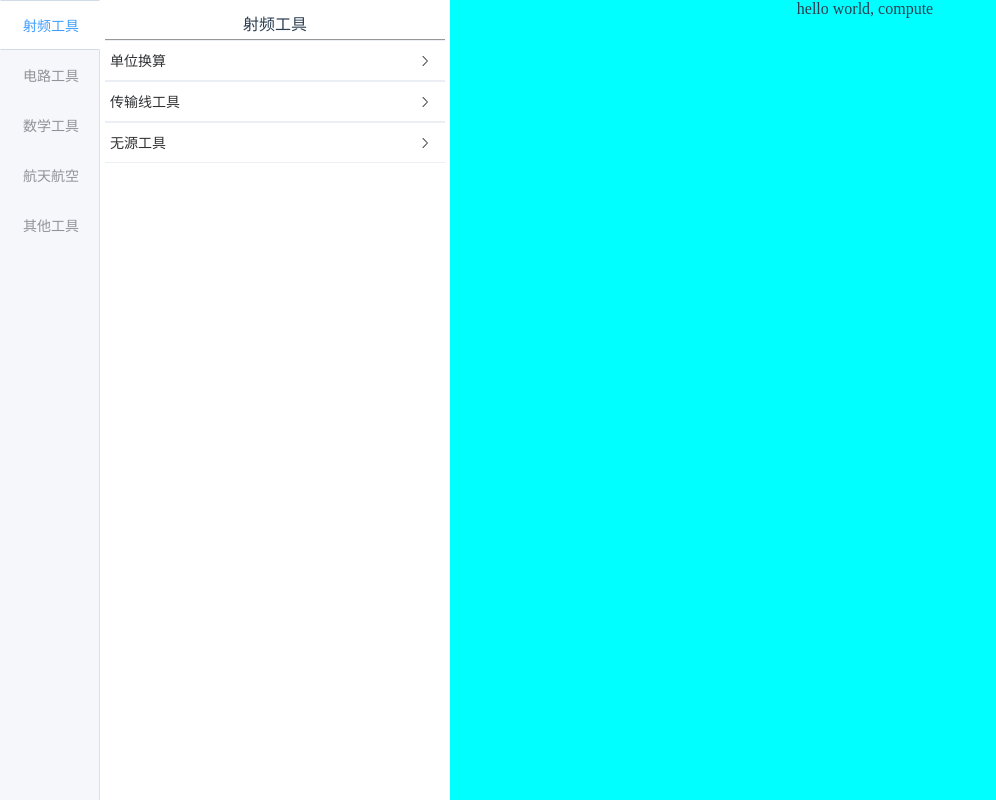
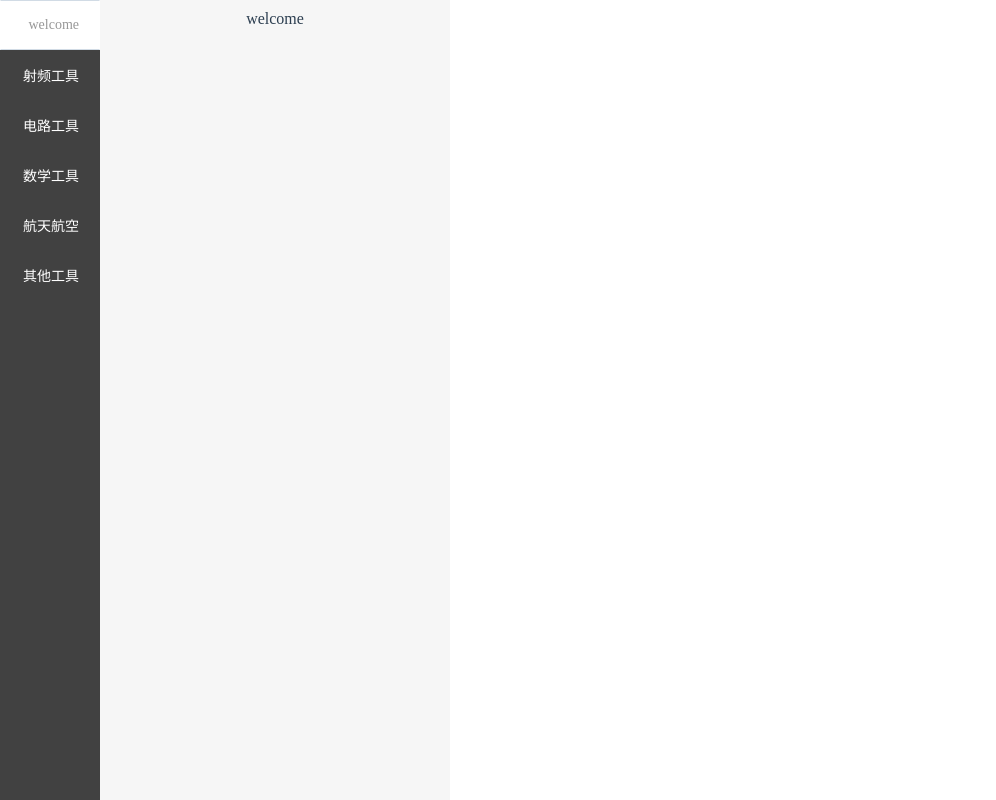
Before and after one commit to wangqi2002/scientific-computer, a Vue app: page / in a window 1280 px wide. Shown: the whole page, without its empty margins (0-996 px from the left). Built offline with nearby package versions, Linux system fonts and the light colour scheme.

Commit message:
sidebar+router

```diff
--- a/src/App.vue
+++ b/src/App.vue
@@ -1,6 +1,18 @@
 <template>
-  <router-view />
+  <div id="app">
+    <Home></Home>
+  </div>
 </template>
+
+<script setup>
+import { ref, provide, onMounted } from "vue";
+
+import Home from "@/views/HomeView.vue";
+
+
+onMounted(() => {
+});
+</script>
 
 <style lang="scss">
 #app {
@@ -9,5 +21,43 @@
   -moz-osx-font-smoothing: grayscale;
   text-align: center;
   color: #2c3e50;
+
+  .router-fade-enter-active,
+  .router-fade-leave-active {
+    transition: opacity 0.3s;
+  }
+
+  .router-fade-enter,
+  .router-fade-leave-active {
+    opacity: 0;
+  }
+
+  ::-webkit-scrollbar {
+    width: 5px;
+    height: 5px;
+  }
+
+  ::-webkit-scrollbar-track {
+    width: 6px;
+    background: rgba(#101F1C, 0.1);
+    -webkit-border-radius: 2em;
+    -moz-border-radius: 2em;
+    border-radius: 2em;
+  }
+
+  ::-webkit-scrollbar-thumb {
+    background-color: rgba(144, 147, 153, .5);
+    background-clip: padding-box;
+    min-height: 28px;
+    -webkit-border-radius: 2em;
+    -moz-border-radius: 2em;
+    border-radius: 2em;
+    transition: background-color .3s;
+    cursor: pointer;
+  }
+
+  ::-webkit-scrollbar-thumb:hover {
+    background-color: rgba(144, 147, 153, .3);
+  }
 }
 </style>
--- a/src/components/Sidebar.vue
+++ b/src/components/Sidebar.vue
@@ -1,17 +1,25 @@
 <template>
     <div class="sidebar_box">
-        <el-tabs v-model="editableTabsValue" tab-position="left" type="border-card" class="sidebar_tabs"
+        <el-tabs v-model="sidebarTabsValue" tab-position="left" type="border-card" class="sidebar_tabs"
             @tab-click="handleTabpane">
-            <el-tab-pane v-for="item in editableTabs" :key="item.name" :label="item.title" :name="item.name">
+            <el-tab-pane v-for="item in sidebarTabs" :key="item.name" :label="item.title" :name="item.name">
+                <div class="pane_box" v-if="item.name === 'welcome'">welcome</div>
+                <div class="pane_box" v-else>
                     <div class="pane_title">{{ item.content }}</div>
-                <el-collapse class="pane_compute" v-if="item.children" v-for="(subItem, subIndex) in item.children">
+                    <div class="pane_compute">
+                        <el-collapse v-if="item.children" v-for="(subItem, subIndex) in item.children">
                             <el-collapse-item class="pane_card" :title="subItem.content">
                                 <div class="pane_card_content" v-if="subItem.children"
                                     v-for="(grandItem, grandIndex) in subItem.children">
-                            <span class="compute_item">{{ grandItem.content }}</span>
+                                    <img class="compute_icon" src="../assets/point.svg" />
+                                    <router-link class="compute_item" :to="{
+                                        name: grandItem.name
+                                    }">{{ grandItem.content }}</router-link>
                                 </div>
                             </el-collapse-item>
                         </el-collapse>
+                    </div>
+                </div>
             </el-tab-pane>
         </el-tabs>
     </div>
@@ -22,15 +30,15 @@ import { ref, onMounted } from "vue";
 
 import { exportFormula } from "../uitls/index"
 
-const editableTabsValue = ref('rf')
-const editableTabs = ref([])
+const sidebarTabsValue = ref('welcome')
+const sidebarTabs = ref([])
 
 const handleTabpane = (e) => {
-    console.log(e.props)
+    console.log(e.props.label)
 }
 
 onMounted(() => {
-    editableTabs.value = exportFormula()
+    sidebarTabs.value = exportFormula()
 });
 </script>
 
--- /dev/null
+++ b/src/components/circuit/inductance/helical-inductance.vue
@@ -0,0 +1,13 @@
+<template>
+    <div class="welcome_box">
+        {{ msg }}
+    </div>
+</template>
+
+<script setup>
+import { ref } from "vue";
+
+const msg = ref("hello world, helical-inductance");
+
+</script>
+<style lang="scss"></style>
--- a/src/components/computeView.vue
+++ b/src/components/computeView.vue
@@ -1,6 +1,8 @@
 <template>
     <div class="compute_box">
-        {{ msg }}
+        <transition name="router-fade" mode="out-in">
+            <router-view></router-view>
+        </transition>
     </div>
 </template>
 
--- /dev/null
+++ b/src/components/rf/unitConversion/W-dDW-dBm.vue
@@ -0,0 +1,13 @@
+<template>
+    <div class="welcome_box">
+        {{ msg }}
+    </div>
+</template>
+
+<script setup>
+import { ref } from "vue";
+
+const msg = ref("hello world, W-dDW-dBm");
+
+</script>
+<style lang="scss"></style>
--- /dev/null
+++ b/src/components/rf/unitConversion/dBm-dBμV-dBmW-V.vue
@@ -0,0 +1,13 @@
+<template>
+    <div class="welcome_box">
+        {{ msg }}
+    </div>
+</template>
+
+<script setup>
+import { ref } from "vue";
+
+const msg = ref("hello world, dBm-dBμV-dBmW-V");
+
+</script>
+<style lang="scss"></style>
--- /dev/null
+++ b/src/components/welcome.vue
@@ -0,0 +1,13 @@
+<template>
+    <div class="welcome_box">
+        {{ msg }}
+    </div>
+</template>
+
+<script setup>
+import { ref } from "vue";
+
+const msg = ref("hello world, welcome");
+
+</script>
+<style lang="scss"></style>
--- a/src/router/index.js
+++ b/src/router/index.js
@@ -7,7 +7,34 @@ const routes = [
     // route level code-splitting
     // this generates a separate chunk (about.[hash].js) for this route
     // which is lazy-loaded when the route is visited.
-    component: () => import(/* webpackChunkName: "about" */ '../views/HomeView.vue')
+    component: () => import(/* webpackChunkName: "about" */ '@/views/HomeView.vue')
+  },
+  {
+    path: '/',
+    name: 'home',
+    component: () => import('@/components/computeView.vue'),
+    children: [
+      {
+        path: 'welcome',
+        name: 'welcome',
+        component: () => import('@/components/welcome.vue'),
+      },
+      {
+        path: 'W-dDW-dBm',
+        name: 'W-dDW-dBm',
+        component: () => import('@/components/rf/unitConversion/W-dDW-dBm.vue'),
+      },
+      {
+        path: 'dBm-dBμV-dBmW-V',
+        name: 'dBm-dBμV-dBmW-V',
+        component: () => import('@/components/rf/unitConversion/dBm-dBμV-dBmW-V.vue'),
+      },
+      {
+        path: 'helical-inductance',
+        name: 'helical-inductance',
+        component: () => import('@/components/circuit/inductance/helical-inductance.vue'),
+      },
+    ]
   }
 ]
 
--- a/src/style/compute.scss
+++ b/src/style/compute.scss
@@ -1,5 +1,5 @@
 .compute_box {
     width: 100%;
     height: 100vh;
-    background-color: aqua;
+    background-color: white;
 }
--- a/src/style/sidebar.scss
+++ b/src/style/sidebar.scss
@@ -1,5 +1,6 @@
 .sidebar_box {
     $sidebar-width: 450px;
+    $plane-color: #f6f6f6;
     width: $sidebar-width;
     height: 100%;
 
@@ -10,20 +11,30 @@
         .el-tabs__header {
             margin-right: 0;
             .el-tabs__nav-scroll {
+                background-color: #414141;
                 .el-tabs__item {
                     width: 100px;
                     height: 50px;
                     margin: 0;
                     padding: 10px 20px;
+                    color: white;
+                }
+                .el-tabs__item.is-left.is-active {
+                    color: #989898;
                 }
             }
         }
 
         .el-tabs__content {
             width: calc($sidebar-width - 110px);
+            height: 100%;
             padding: 10px 5px;
+            background-color: $plane-color;
 
             .el-tab-pane {
+                height: 100%;
+                .pane_box {
+                    height: 100%;
                     .pane_title {
                         width: 100%;
                         height: 29px;
@@ -32,22 +43,34 @@
                     }
                     .pane_compute {
                         width: calc(100% - 10px);
+                        height: calc(100% - 40px);
+                        margin-top: 5px;
                         padding: 0 5px;
-
+                        overflow-y: auto;
+                        .el-collapse {
+                            border-top: none;
+                        }
                         .pane_card {
                             .el-collapse-item__header {
                                 height: 40px;
                                 font-size: 14px;
+                                background-color: $plane-color;
                             }
                             .el-collapse-item__content {
                                 padding-bottom: 20px;
+                                background-color: $plane-color;
                                 .pane_card_content {
                                     width: calc(100% - 15px);
                                     padding-left: 15px;
                                     text-align: left;
+                                    .compute_icon {
+                                        vertical-align: middle;
+                                    }
                                     .compute_item {
                                         padding-top: 5px;
                                         display: inline-block;
+                                        color: black;
+                                        text-decoration: none;
                                     }
                                 }
                             }
@@ -57,3 +80,4 @@
             }
         }
     }
+}
--- a/src/uitls/index.js
+++ b/src/uitls/index.js
@@ -1,29 +1,36 @@
 const exportFormula = () => {
-    const formulaList = [{
+    const formulaList = [
+        {
+            title: 'welcome',
+            name: 'welcome',
+            content: 'welcome',
+        }, {
             title: '射频工具',
             name: 'rf',
             content: '射频工具',
-        children: [{
+            children: [
+                {
                     title: '单位换算',
                     name: 'unitConversion',
                     content: '单位换算',
-            children: [{
+                    children: [
+                        {
                             title: '驻波系数、dBm、dBμV、dBmW、V换算表',
                             name: 'dBm-dBμV-dBmW-V',
                             content: '驻波系数、dBm、dBμV、dBmW、V换算表',
                         }, {
+                            title: 'W, dBW 和 dBm转换在线计算器',
+                            name: 'W-dDW-dBm',
+                            content: 'W, dBW 和 dBm转换在线计算器',
+                        },/*  {
                             title: 'V, dBV 和 dBuV转换在线计算器',
                             name: 'V-dBV-dBuV',
                             content: 'V, dBV 和 dBuV转换在线计算器',
                         }, {
-                title: 'W, dBW 和 dBm转换在线计算器',
-                name: 'W-dDW-dBm',
-                content: 'W, dBW 和 dBm转换在线计算器',
-            }, {
                             title: 'Z-S-Y-A参数转换计算器',
                             name: 'Z-S-Y-A',
                             content: 'Z-S-Y-A参数转换计算器',
-            },]
+                        }, */]
                 }, {
                     title: '传输线工具',
                     name: 'transmissionLine',
@@ -38,6 +45,33 @@ const exportFormula = () => {
             title: '电路工具',
             name: 'circuit',
             content: '电路工具',
+            children: [
+                {
+                    title: '电阻',
+                    name: 'resistance',
+                    content: '电阻',
+                }, {
+                    title: '电容',
+                    name: 'capacitance',
+                    content: '电容',
+                }, {
+                    title: '电感',
+                    name: 'inductance',
+                    content: '电感',
+                    children: [{
+                        title: '螺旋线圈电感计算',
+                        name: 'helical-inductance',
+                        content: '螺旋线圈电感计算',
+                    }, /* {
+                        title: '空芯电感线圈电感量及Q值在线计算器',
+                        name: 'hollow-inductance',
+                        content: '空芯电感线圈电感量及Q值在线计算器',
+                    }, {
+                        title: '多层线圈电感值设计计算器',
+                        name: 'multilayer-inductance',
+                        content: '多层线圈电感值设计计算器',
+                    }, */]
+                },]
         },
         {
             title: '数学工具',
```
Also changed, not shown: src/assets/point.svg (added). Lines whose indentation alone changed are shown as unchanged.
